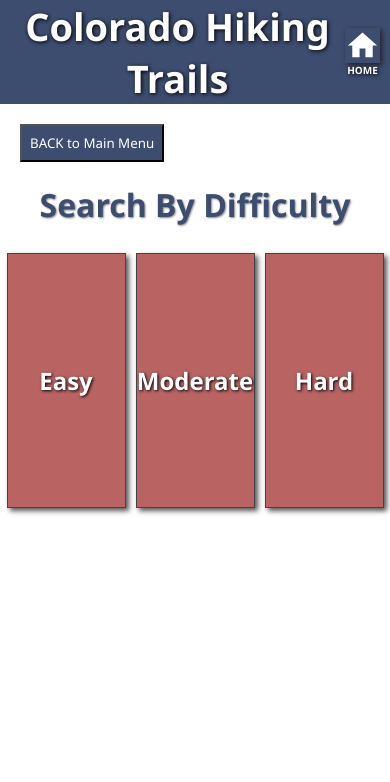
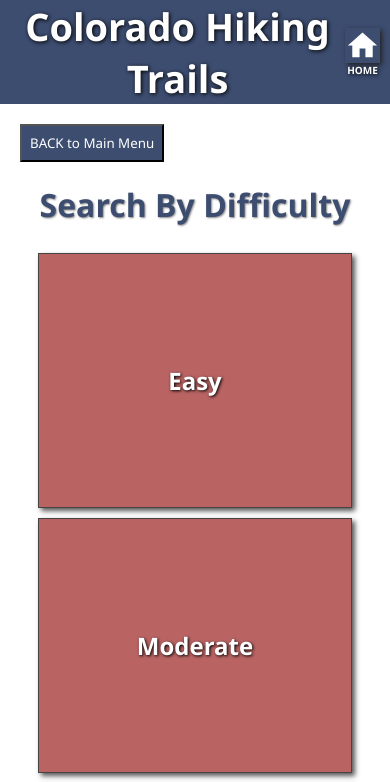
Before and after one commit to BritK333/hiking-trails-client, a React (Create React App) app: page /search-by-difficulty in a window 390 px wide. Shown: the top 782 px of the page. Built offline with nearby package versions, Linux system fonts and the light colour scheme.

Commit message:
more mobile

```diff
--- a/src/App.css
+++ b/src/App.css
@@ -443,7 +443,7 @@ span {
     border: 1px solid #444;
     color: #fff;
     background-color: #b96363;
-    width: 30%;
+    width: 26.6%;
     height: 25vh;
     text-align: center;
     font-size: 12px;
@@ -487,6 +487,32 @@ span {
     text-shadow: 1px 1px 1px #000;
     color: #e6c4c4;
   }
+
+  .difficulty-row {
+    display: flex;
+    flex-direction: column;
+    align-items: center;
+    justify-content: center;
+    margin: 10px 0;
+  }
+
+  .difficulty-box {
+    text-decoration-line: none;
+    border: 1px solid #444;
+    color: #fff;
+    background-color: #b96363;
+    width: 80%;
+    height: 30vh;
+    text-align: center;
+    font-size: 16px;
+    align-items: center;
+    justify-content: center;
+    display: flex;
+    flex-direction: row;
+    margin: 5px;
+    box-shadow: 3px 3px 5px #555;
+    text-shadow: 1px 1px 3px #000;
+  }
 }
 
 @media only screen and (max-width: 500px) {
```
